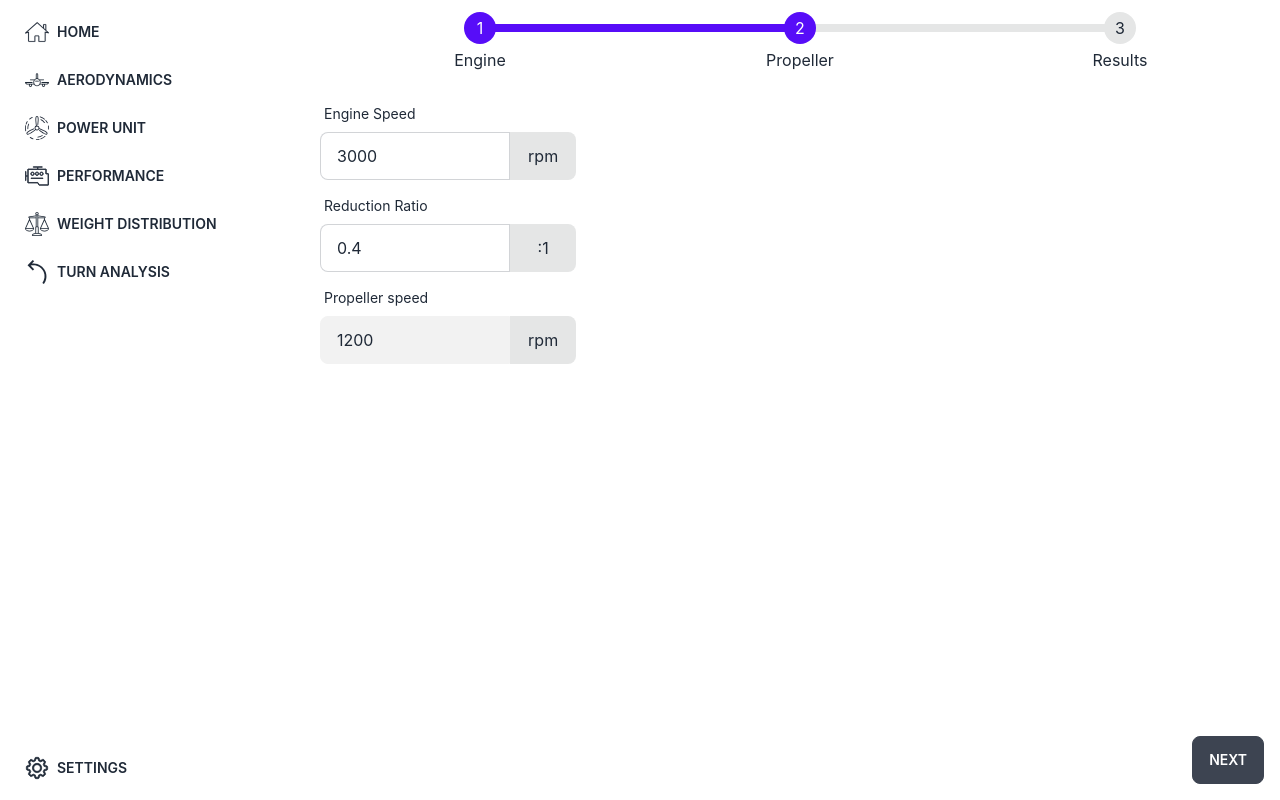
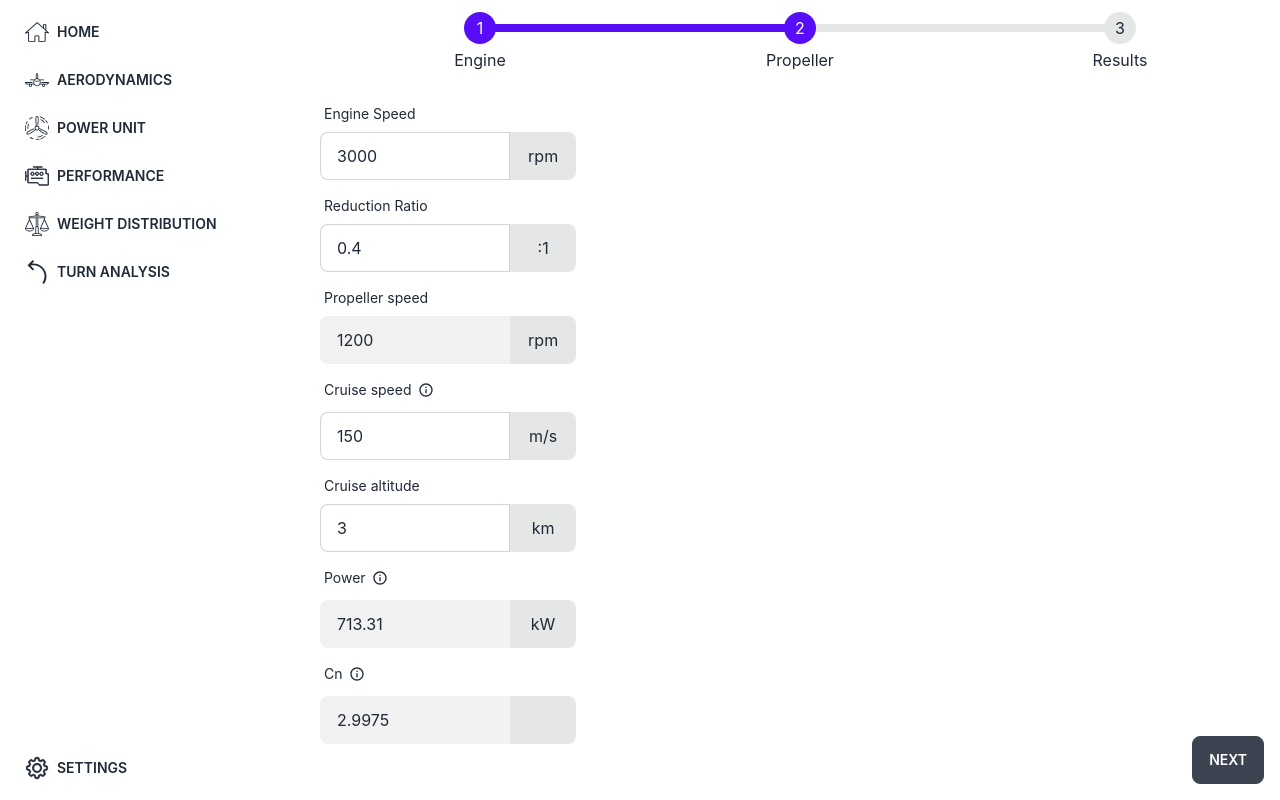
Before and after one commit to adamsmietanka/aircraft-calculator, a React (Create React App) app in the folder frontend/: page /powerunit/propeller in a window 1280 px wide. Built offline with nearby package versions, Linux system fonts and the light colour scheme.

Commit message:
feat: add further propeller calculations

```diff
--- a/frontend/src/features/power_unit/PowerUnitPropeller.tsx
+++ b/frontend/src/features/power_unit/PowerUnitPropeller.tsx
@@ -1,14 +1,27 @@
-import React from "react";
 import InputNumber from "../common/InputNumber";
 import { useEngineStore } from "./hooks/useEngine";
 import InputDisabled from "../common/InputDisabled";
-import Decimal from "decimal.js";
+import { usePropellerStore } from "./stores/usePropeller";
+import { usePower } from "./hooks/usePower";
+import InputAltitude from "../common/InputAltitude";
 
 const PowerUnitPropeller = () => {
-  const engineSpeed = useEngineStore((state) => state.engineSpeed)
-  const reductionRatio = useEngineStore((state) => state.reductionRatio)
-  const setEngineSpeed = useEngineStore((state) => state.setEngineSpeed)
-  const setReductionRatio = useEngineStore((state) => state.setReductionRatio)
+  const engineSpeed = useEngineStore((state) => state.engineSpeed);
+  const reductionRatio = useEngineStore((state) => state.reductionRatio);
+  const cruiseSpeed = usePropellerStore((state) => state.cruiseSpeed);
+  const cruiseAltitude = usePropellerStore((state) => state.cruiseAltitude);
+  const setEngineSpeed = useEngineStore((state) => state.setEngineSpeed);
+  const setReductionRatio = useEngineStore((state) => state.setReductionRatio);
+  const setSpeed = usePropellerStore((state) => state.setSpeed);
+  const setAltitude = usePropellerStore((state) => state.setAltitude);
+
+  const [calculatePower] = usePower();
+  const power = calculatePower(cruiseAltitude);
+  const density = 1.2255 * (1 - cruiseAltitude / 44.3) ** 4.256;
+  const propellerSpeed = engineSpeed * reductionRatio;
+  const Cn =
+    cruiseSpeed *
+    (density / (power * 1000 * (propellerSpeed / 60) ** 2)) ** 0.2;
   return (
     <div className="flex">
       <div className="flex flex-col w-64 mr-8 space-y-2">
@@ -27,9 +40,35 @@ const PowerUnitPropeller = () => {
           unit=":1"
         />
         <InputDisabled
-          value={(new Decimal(engineSpeed).mul(new Decimal(reductionRatio))).toString()}
+          value={Math.round(propellerSpeed * 100) / 100}
           label="Propeller speed"
           unit="rpm"
+        />
+        <InputNumber
+          value={cruiseSpeed}
+          setter={setSpeed}
+          label="Cruise speed"
+          unit="m/s"
+          tooltip="The speed of most economical flight"
+        />
+        <InputNumber
+          label="Cruise altitude"
+          value={cruiseAltitude}
+          setter={setAltitude}
+          unit="km"
+          step={0.1}
+        />
+        <InputDisabled
+          value={Math.round(power * 100) / 100}
+          label="Power"
+          unit="kW"
+          tooltip="Engine max power at cruise altitude"
+        />
+        <InputDisabled
+          value={Cn.toPrecision(5)}
+          label="Cn"
+          unit=""
+          tooltip="Engine max power at cruise altitude"
         />
       </div>
       <div />
--- /dev/null
+++ b/frontend/src/features/power_unit/stores/usePropeller.ts
@@ -0,0 +1,15 @@
+import create from "zustand";
+
+interface PropellerState {
+  cruiseSpeed: number;
+  cruiseAltitude: number;
+  setSpeed: (value: number) => void;
+  setAltitude: (value: number) => void;
+}
+
+export const usePropellerStore = create<PropellerState>()((set) => ({
+  cruiseSpeed: 150,
+  cruiseAltitude: 3,
+  setSpeed: (value) => set((state) => ({ cruiseSpeed: value })),
+  setAltitude: (value) => set((state) => ({ cruiseAltitude: value })),
+}));
```
